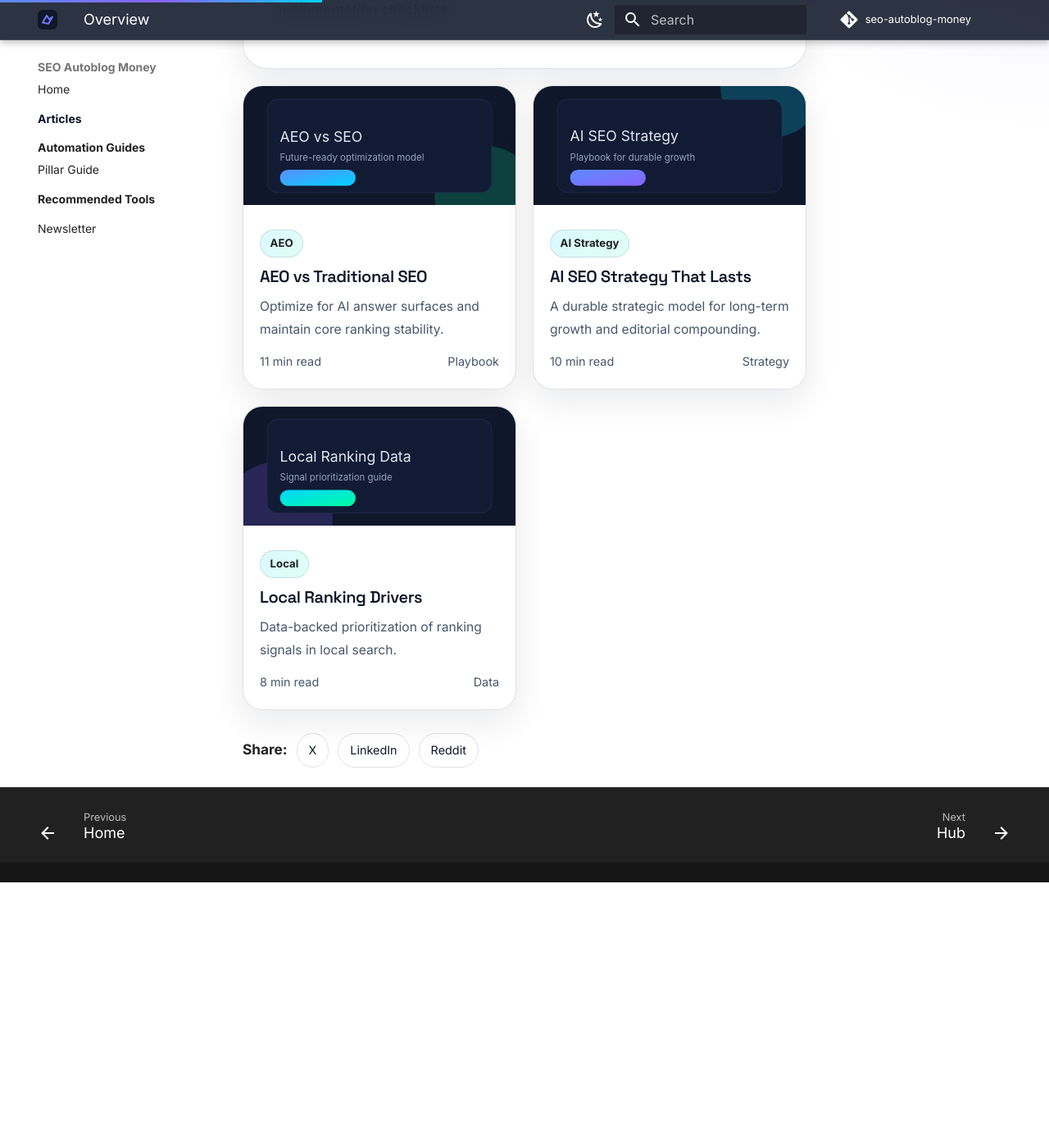
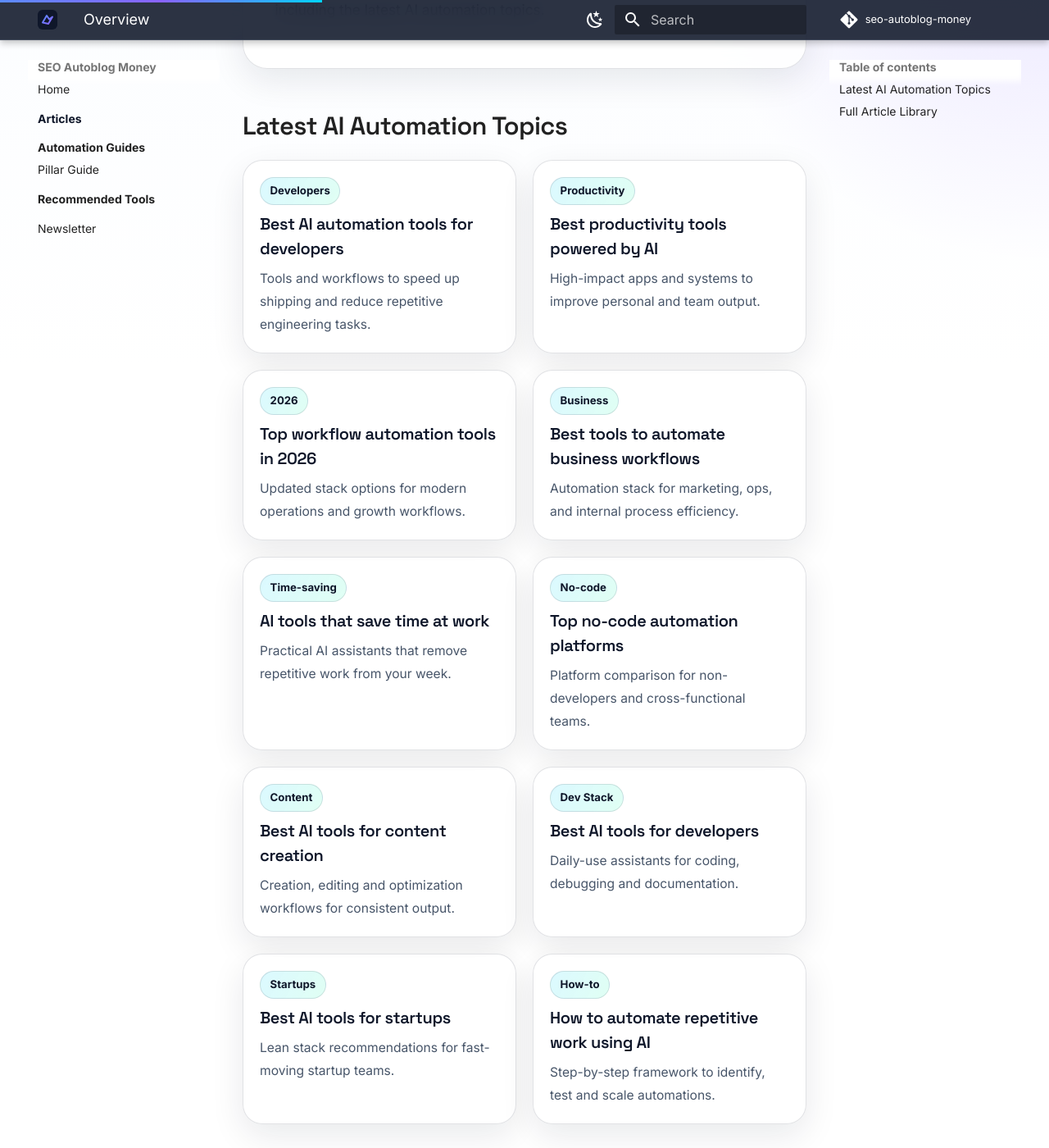
Before and after one commit to pjgiraldob/seo-autoblog-money, an MkDocs documentation site: the page built from docs/posts/index.md, in a window 1280 px wide and 1400 px high, scrolled down 538 px. Shown: the whole window at 82% size. Built offline with MkDocs 1.6.1 and Material for MkDocs 9.7.7, drawn with Linux system fonts in a browser that asks for light colours; comment, search, counter and statistics services are not loaded; before the commit the page ends 1614 px from its top, so only the background shows below that; some of the changed text lies outside the part shown.

Commit message:
feat: expose all articles in hub and homepage

```diff
--- a/docs/posts/index.md
+++ b/docs/posts/index.md
@@ -3,37 +3,46 @@
 <div class="page-intro reveal">
   <p class="eyebrow">Knowledge Hub</p>
   <h1>Automation, AI and SEO Articles</h1>
-  <p>Deep practical content with conversion-aware recommendations and implementation checklists.</p>
+  <p>Browse all published articles. This page now exposes the full library, including the latest AI automation topics.</p>
 </div>
 
+## Latest AI Automation Topics
+
 <div class="cards-grid cards-3 reveal">
-  <article class="article-card">
-    <img src="../assets/thumb-geo.svg" loading="lazy" alt="AEO">
-    <div class="article-card-body">
-      <span class="tag-badge">AEO</span>
-      <h3><a href="answer-engine-optimization-vs-traditional-seo-what-marketers-need-to-know.md">AEO vs Traditional SEO</a></h3>
-      <p>Optimize for AI answer surfaces and maintain core ranking stability.</p>
-      <div class="meta-row"><span>11 min read</span><span>Playbook</span></div>
-    </div>
-  </article>
+  <a class="feature-card" href="best-ai-automation-tools-for-developers.md"><span class="tag-badge">Developers</span><h3>Best AI automation tools for developers</h3><p>Tools and workflows to speed up shipping and reduce repetitive engineering tasks.</p></a>
+  <a class="feature-card" href="best-productivity-tools-powered-by-ai.md"><span class="tag-badge">Productivity</span><h3>Best productivity tools powered by AI</h3><p>High-impact apps and systems to improve personal and team output.</p></a>
+  <a class="feature-card" href="top-workflow-automation-tools-in-2026.md"><span class="tag-badge">2026</span><h3>Top workflow automation tools in 2026</h3><p>Updated stack options for modern operations and growth workflows.</p></a>
+  <a class="feature-card" href="best-tools-to-automate-business-workflows.md"><span class="tag-badge">Business</span><h3>Best tools to automate business workflows</h3><p>Automation stack for marketing, ops, and internal process efficiency.</p></a>
+  <a class="feature-card" href="ai-tools-that-save-time-at-work.md"><span class="tag-badge">Time-saving</span><h3>AI tools that save time at work</h3><p>Practical AI assistants that remove repetitive work from your week.</p></a>
+  <a class="feature-card" href="top-no-code-automation-platforms.md"><span class="tag-badge">No-code</span><h3>Top no-code automation platforms</h3><p>Platform comparison for non-developers and cross-functional teams.</p></a>
+  <a class="feature-card" href="best-ai-tools-for-content-creation.md"><span class="tag-badge">Content</span><h3>Best AI tools for content creation</h3><p>Creation, editing and optimization workflows for consistent output.</p></a>
+  <a class="feature-card" href="best-ai-tools-for-developers.md"><span class="tag-badge">Dev Stack</span><h3>Best AI tools for developers</h3><p>Daily-use assistants for coding, debugging and documentation.</p></a>
+  <a class="feature-card" href="best-ai-tools-for-startups.md"><span class="tag-badge">Startups</span><h3>Best AI tools for startups</h3><p>Lean stack recommendations for fast-moving startup teams.</p></a>
+  <a class="feature-card" href="how-to-automate-repetitive-work-using-ai.md"><span class="tag-badge">How-to</span><h3>How to automate repetitive work using AI</h3><p>Step-by-step framework to identify, test and scale automations.</p></a>
+</div>
 
-  <article class="article-card">
-    <img src="../assets/thumb-ai.svg" loading="lazy" alt="AI strategy">
-    <div class="article-card-body">
-      <span class="tag-badge">AI Strategy</span>
-      <h3><a href="how-to-build-an-ai-seo-strategy-that-outlasts-tactics-via-sejournal-kevinindig.md">AI SEO Strategy That Lasts</a></h3>
-      <p>A durable strategic model for long-term growth and editorial compounding.</p>
-      <div class="meta-row"><span>10 min read</span><span>Strategy</span></div>
-    </div>
-  </article>
+## Full Article Library
 
-  <article class="article-card">
-    <img src="../assets/thumb-local.svg" loading="lazy" alt="Local SEO">
-    <div class="article-card-body">
-      <span class="tag-badge">Local</span>
-      <h3><a href="the-data-reveals-whats-driving-local-rankings-now-via-sejournal-hethrcampbell.md">Local Ranking Drivers</a></h3>
-      <p>Data-backed prioritization of ranking signals in local search.</p>
-      <div class="meta-row"><span>8 min read</span><span>Data</span></div>
-    </div>
-  </article>
-</div>
+- [AI engine optimization audit: how to audit your content for AI search engines](ai-engine-optimization-audit-how-to-audit-your-content-for-ai-search-engines.md)
+- [AI tools that save time at work](ai-tools-that-save-time-at-work.md)
+- [Answer engine optimization vs traditional SEO](answer-engine-optimization-vs-traditional-seo-what-marketers-need-to-know.md)
+- [Best AI automation tools for developers](best-ai-automation-tools-for-developers.md)
+- [Best AI tools for content creation](best-ai-tools-for-content-creation.md)
+- [Best AI tools for developers](best-ai-tools-for-developers.md)
+- [Best AI tools for startups](best-ai-tools-for-startups.md)
+- [Best productivity tools powered by AI](best-productivity-tools-powered-by-ai.md)
+- [Best tools to automate business workflows](best-tools-to-automate-business-workflows.md)
+- [BMW Group to deploy humanoid robots in production in Germany for the first time](bmw-group-to-deploy-humanoid-robots-in-production-in-germany-for-the-first-time.md)
+- [Generative engine optimization for small business](generative-engine-optimization-for-small-business-how-to-win-with-a-small-budget-in-2026.md)
+- [Google clarifies how it picks thumbnails for Search & Discover](google-clarifies-how-it-picks-thumbnails-for-search-discover-via-sejournal-mattgsouthern.md)
+- [Google ends its 30% app store fee and welcomes third-party app stores](google-ends-its-30-percent-app-store-fee-and-welcomes-third-party-app-stores.md)
+- [How to automate repetitive work using AI](how-to-automate-repetitive-work-using-ai.md)
+- [How to build an AI SEO strategy that outlasts tactics](how-to-build-an-ai-seo-strategy-that-outlasts-tactics-via-sejournal-kevinindig.md)
+- [SEO vs PPC strategy: what is right for your business?](seo-vs-ppc-strategy-whats-right-for-your-business-via-sejournal-brookeosmundson.md)
+- [The data reveals what is driving local rankings now](the-data-reveals-whats-driving-local-rankings-now-via-sejournal-hethrcampbell.md)
+- [Time for my website to get content updated with new content](time-for-my-website-to-get-content-updated-with-new-content.md)
+- [Top no-code automation platforms](top-no-code-automation-platforms.md)
+- [Top workflow automation tools in 2026](top-workflow-automation-tools-in-2026.md)
+- [Was Windows 10's lack of overlapping windows a legal or technical matter?](was-windows-10s-lack-of-overlapping-windows-a-legal-or-a-technical-matter.md)
+- [Why most enterprise SEO operating models are structurally broken](why-most-enterprise-seo-operating-models-are-structurally-broken-via-sejournal-billhunt.md)
+- [Yoast SEO's new schema aggregator improves entity disambiguation](yoast-seos-new-schema-aggregator-improves-entity-disambiguation-via-sejournal-martinibuster.md)
```
Also changed, not shown: docs/index.md (+8 -0 lines).
